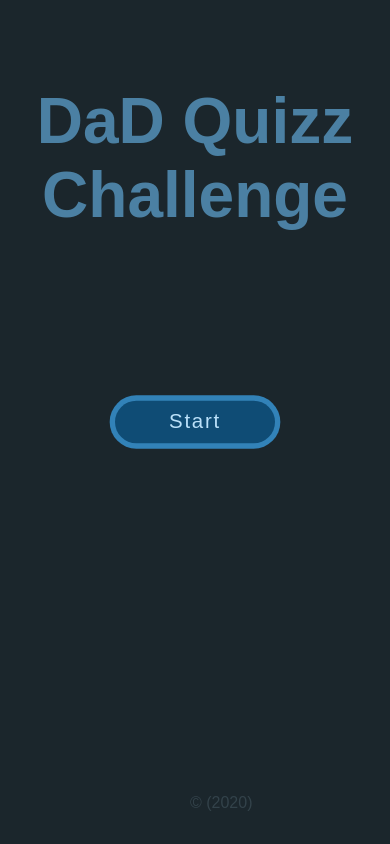
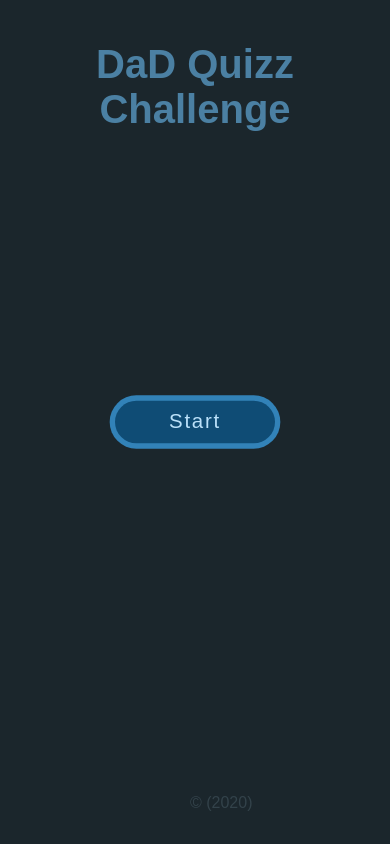
Before and after one commit to Flotsam3/next-quiz, a Next.js app: page / in a window 390 px wide. Built offline with nearby package versions, Linux system fonts and the light colour scheme.

Commit message:
Changes for mobile - header and info text

```diff
--- a/src/app/page.scss
+++ b/src/app/page.scss
@@ -32,6 +32,12 @@ body {
             text-align: center;
             animation: title-anim 3s linear infinite;
             z-index: 2;
+        }
+        @media only screen and (max-width: 600px) {
+            h1 {
+                top: 5%;
+              font-size: 2.5rem;
+            }
         }
 
         .scene {
@@ -324,7 +330,12 @@ small {
     }
     @media only screen and (max-width: 600px) {
         .pane {
-          margin-top: 15rem;
+            height: auto;
+            margin-top: 4rem;
+            margin-bottom: 2rem;
+          p {
+            padding: 0px 30px;
+          }
         }
     }
 
```
